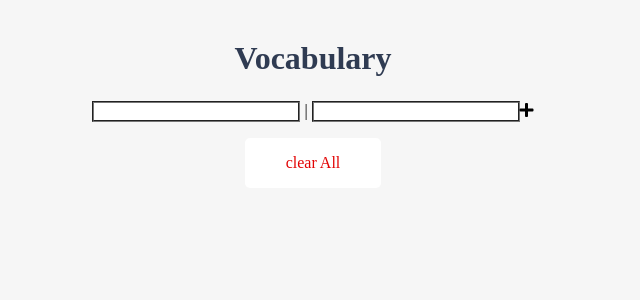
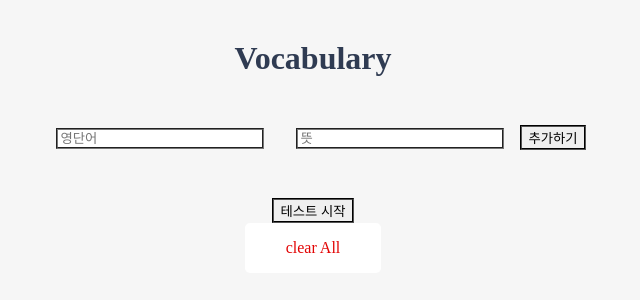
Before and after one commit to KKIMDoHyun/Vue-vocabulary, a Vue app in the folder vocabulary/: page / in a window 1280 px wide. Shown: the top 300 px of the page, without its empty margins (327-967 px from the left). Built offline with nearby package versions, Linux system fonts and the light colour scheme.

Commit message:
영어단어장 테스트 기능

```diff
--- a/vocabulary/src/components/VocabularyInput.vue
+++ b/vocabulary/src/components/VocabularyInput.vue
@@ -1,10 +1,13 @@
 <template>
   <div class="inputBox shadow">
-      <input type="text" v-model="newWord.eng"> |
-      <input type="text" v-model="newWord.kor">
-      <span class="addContainer" @click="addWord">
-          <i class="fas fa-plus addBtn"></i>
-      </span>
+      <div class="input">
+            <input type="text" placeholder="영단어" v-model="newWord.eng">
+            <input type="text" placeholder="뜻" v-model="newWord.kor" v-on:keyup.enter="addWord">
+            <button type="submit" class="addContainer" @click="addWord">추가하기</button>
+
+      </div>
+
+
   </div>
 </template>
 
@@ -24,15 +27,20 @@ export default {
             if(this.newWord.eng !== '' && this.newWord.kor !== ''){
                 const res = this.$store.state.wordsList.findIndex(this.isDuplicate)
                 if(res === -1) {
-                    const eng = this.newWord.eng.trim();
-                    const kor = this.newWord.kor.trim();
-                    this.$store.commit("addOneWord", {eng, kor});
-                    this.clearInput();
+                    if(this.validEng(this.newWord.eng) && this.validKor(this.newWord.kor)) {
+                        const eng = this.newWord.eng.trim();
+                        const kor = this.newWord.kor.trim();
+                        this.$store.commit("addOneWord", {eng, kor});
+                        this.clearInput();
+                    } else {
+                        alert("영단어에는 영어를, 뜻에는 한글을 써주세요!")
+                    }
                 } else {
-                    alert("이미 값이 있습니다.")
+                    alert("이미 등록된 단어입니다.")
                     this.clearInput();
                 }
-
+            } else {
+                alert("빈칸을 채워주세요!")
             }
         },
         isDuplicate(ele) {
@@ -41,6 +49,14 @@ export default {
             } else {
                 return false;
             }
+        },
+        validEng(eng) {
+            var re = /^[a-zA-Z]*$/;
+            return re.test(eng);
+        },
+        validKor(kor) {
+            let re = /[ㄱ-ㅎ|ㅏ-ㅣ|가-힣]/;
+            return re.test(kor);
         },
         clearInput() {
             this.newWord.kor = '';
@@ -53,6 +69,17 @@ export default {
 <style scoped>
 input:focus {
     outline: none;
+}
+input {
+    margin-left: 1rem;
+    margin-right: 1rem;
+}
+button {
+    cursor: pointer;
+}
+.input {
+    margin-top: 3rem;
+    margin-bottom: 3rem;
 }
 /* .inputBox {
     background: white;
--- a/vocabulary/src/components/VocabularyList.vue
+++ b/vocabulary/src/components/VocabularyList.vue
@@ -2,24 +2,44 @@
   <div>
       <transition-group name="list" tag="ul">
             <li v-for="(word, index) in wordsList" v-bind:key="index" class="shadow">
-                <i class="checkBtn fas fa-check"></i>
+                <!-- <i class="checkBtn fas fa-check"></i> -->
                 <!-- <span v-bind:class="{textCompleted: todoItem.completed}">{{ todoItem.item }}</span> -->
-                <span>{{ index }}</span> | <span>{{ word.eng }}</span> | <span>{{ word.kor }}</span>
-                <span class="removeBtn" v-on:click="removeWord(word, index)">
+                <span class="index">{{ index+1 }}</span>
+                <span class="eng">{{ word.eng }}</span>
+                <span class="kor" v-if="!testMode" v-bind:class="{testMode: word.testMode}">{{ word.kor }}</span>
+                <span v-else>
+                    <input type="text" placeholder="정답 입력" v-model="answer[index]">
+                </span>
+                <span class="remove+Btn" v-on:click="removeWord(word, index)">
                     <i class="fas fa-trash-alt"></i>
                 </span>
             </li>
         </transition-group>
 
-
+        <button v-if="!testMode" @click="testStart(wordsList)">테스트 시작</button>
+        <button v-else @click="testFinish(wordsList)">테스트 종료</button>
   </div>
 </template>
 
 <script>
 export default {
+    data() {
+        return {
+            testMode: false,
+            answer: [],
+        }
+    },
     methods: {
         removeWord(word, index) {
             this.$store.commit("removeOneWord", {word, index});
+        },
+        testStart(wordsList) {
+            this.testMode = true;
+            this.$store.commit("testStart", wordsList);
+        },
+        testFinish(wordsList) {
+            this.testMode = false;
+            this.$store.commit("testFinish", wordsList);
         }
     },
     computed: {
@@ -47,6 +67,14 @@ li {
     background: white;
     border-radius: 5px;
 }
+.index, .eng, .kor {
+    margin-left: 1rem;
+    width: 30%;
+}
+.testMode {
+    display: none;
+}
+
 .removeBtn {
     margin-left: auto;
     color: #de4343;
@@ -59,4 +87,19 @@ li {
   opacity: 0;
   transform: translateY(30px);
 }
+i:hover {
+  color:red;
+  cursor: pointer;
+  font-size: 1.5rem;
+  -webkit-animation: shake 0.4s ease-in-out .1s infinite alternate;
+}
+@-webkit-keyframes shake {
+  from{
+    -webkit-transform: rotate(10deg);
+  }
+  to{
+    -webkit-transform: rotate(-10deg);
+    -webkit-transform-origin: center center;
+  }
+}
 </style>
--- a/vocabulary/src/store/index.js
+++ b/vocabulary/src/store/index.js
@@ -23,7 +23,7 @@ export const store = new Vuex.Store({
     },
     mutations: {
         addOneWord(state, payload) {
-            const obj = {completed: false, eng: payload.eng, kor: payload.kor};
+            const obj = {testMode: false, eng: payload.eng, kor: payload.kor};
             localStorage.setItem(payload.eng, JSON.stringify(obj));
             state.wordsList.push(obj);
         },
@@ -31,6 +31,22 @@ export const store = new Vuex.Store({
             localStorage.removeItem(payload.word.eng);
             state.wordsList.splice(payload.index, 1);
         },
+        testStart(state, payload) {
+            if(payload.length > 0) {
+                for(let i = 0; i < payload.length; i++) {
+                    payload[i].testMode = true;
+                    localStorage.setItem(payload[i].eng, JSON.stringify(payload[i]))
+                }
+            }
+        },
+        testFinish(state, payload) {
+            if(payload.length > 0) {
+                for(let i = 0; i < payload.length; i++) {
+                    payload[i].testMode = false;
+                    localStorage.setItem(payload[i].eng, JSON.stringify(payload[i]))
+                }
+            }
+        },
         clearAllWords(state){
             localStorage.clear();
             state.wordsList = [];
```
Also changed, not shown: 1 other file (tests, documents, lock files or other folders).
